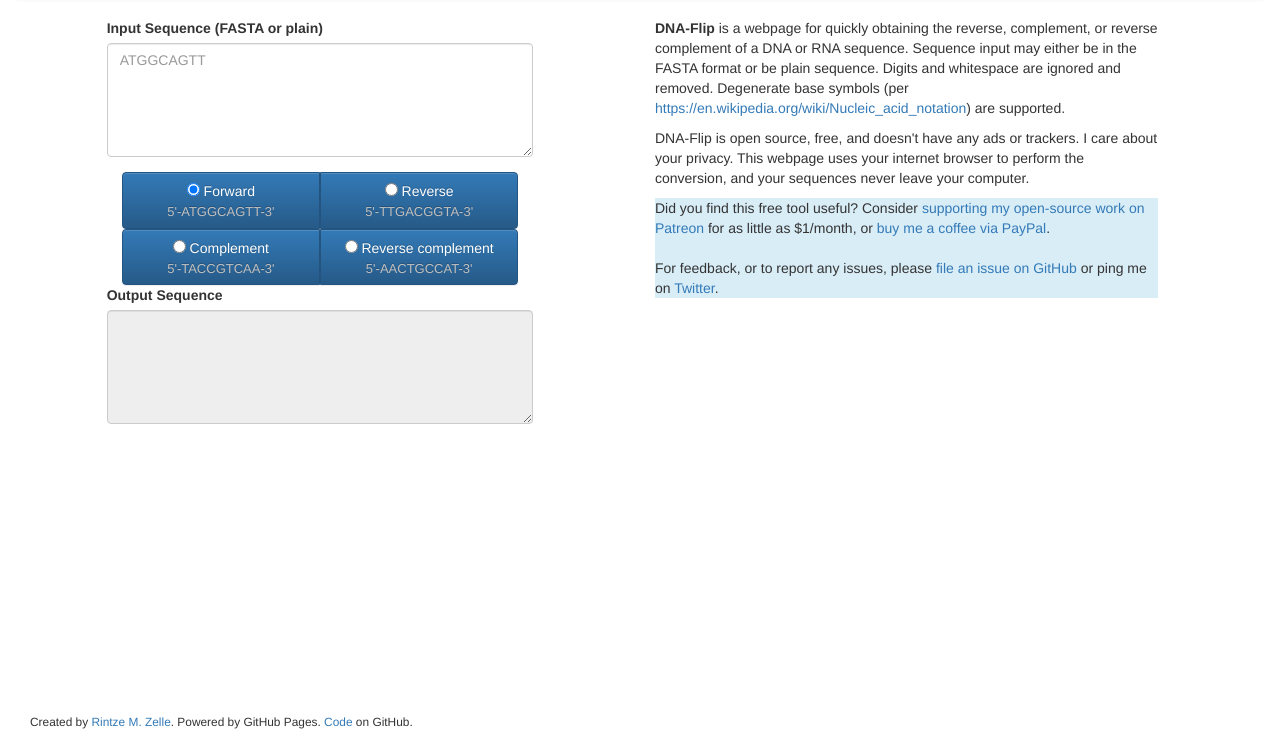
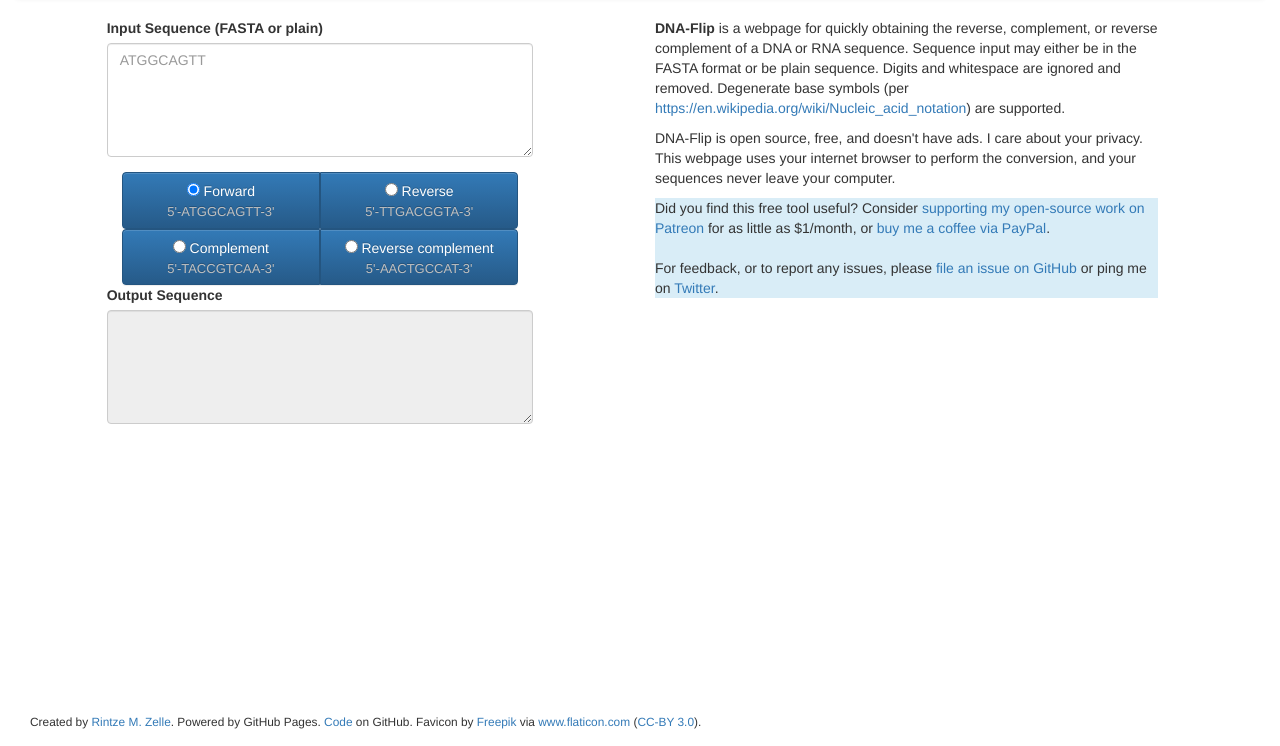
Before and after one commit to rmzelle/dna-flip, a plain HTML site: page index.html in a window 1280 px wide. Shown: the part 54-800 px from the top of the page. Drawn offline with nearby package versions, Linux system fonts and the light colour scheme.

Commit message:
Add favicon
From https://www.flaticon.com/free-icon/dna_1327514

Converted transparent background to white with Image Magick and
instructions from https://stackoverflow.com/a/28534287/1712389:

$ convert dna.png -background white -alpha remove -flatten -alpha off
dna-white.png

Converted 512x512 PNG to ICO file with http://faviconit.com/en.

Also removed mention of trackers since it looks like Privacy Badger
detects some potential trackers from Twitter and CDNJS Cloudfare
domains (probably innocent enough).

```diff
--- a/index.html
+++ b/index.html
@@ -6,7 +6,7 @@
   <meta charset="utf-8">
   <meta http-equiv="X-UA-Compatible" content="IE=edge">
   <meta name="viewport" content="width=device-width, initial-scale=1.0">
-  <link rel="icon" type="image/png" href="favicon-32x32.png">
+  <link rel="icon" type="image/png" href="favicon.ico">
   <link rel="stylesheet" href="https://cdnjs.cloudflare.com/ajax/libs/twitter-bootstrap/3.4.0/css/bootstrap.min.css">
   <link rel="stylesheet" href="https://cdnjs.cloudflare.com/ajax/libs/twitter-bootstrap/3.4.0/css/bootstrap-theme.min.css">
   <script src="https://cdnjs.cloudflare.com/ajax/libs/jquery/3.3.1/jquery.min.js"></script>
@@ -61,7 +61,7 @@
     </div>
     <div class="col-sm-offset-1 col-sm-5">
       <p><b>DNA-Flip</b> is a webpage for quickly obtaining the reverse, complement, or reverse complement of a DNA or RNA sequence. Sequence input may either be in the FASTA format or be plain sequence. Digits and whitespace are ignored and removed. Degenerate base symbols (per <a href="https://en.wikipedia.org/wiki/Nucleic_acid_notation">https://en.wikipedia.org/wiki/Nucleic_acid_notation</a>) are supported.</p>
-      <p>DNA-Flip is open source, free, and doesn't have any ads or trackers. I care about your privacy. This webpage uses your internet browser to perform the conversion, and your sequences never leave your computer.</p>
+      <p>DNA-Flip is open source, free, and doesn't have ads. I care about your privacy. This webpage uses your internet browser to perform the conversion, and your sequences never leave your computer.</p>
       <p class="bg-info">Did you find this free tool useful? Consider <a href="https://www.patreon.com/rintzezelle">supporting my open-source work on Patreon</a> for as little as $1/month, or <a href="https://www.paypal.me/RintzeZelle/2.50">buy me a coffee via PayPal</a>.<br><br>For
         feedback, or to report any issues, please <a href="https://github.com/rmzelle/dna-flip/issues">file an issue on GitHub</a> or ping me on <a href="https://twitter.com/rintzezelle">Twitter</a>.</p>
       <!--
@@ -88,7 +88,7 @@
 
   <div class="navbar navbar-fixed-bottom" role="navigation">
     <div class="container-fluid">
-      <p class="navbar-text"><small>Created by <a href="http://rintze.zelle.me/">Rintze M. Zelle</a>. Powered by GitHub Pages. <a href="https://github.com/rmzelle/dna-flip">Code</a> on GitHub.</small></p>
+      <p class="navbar-text"><small>Created by <a href="http://rintze.zelle.me/">Rintze M. Zelle</a>. Powered by GitHub Pages. <a href="https://github.com/rmzelle/dna-flip">Code</a> on GitHub. Favicon by <a href="https://www.freepik.com/" title="Freepik">Freepik</a> via <a href="https://www.flaticon.com/" title="Flaticon">www.flaticon.com</a> (<a href="http://creativecommons.org/licenses/by/3.0/" title="Creative Commons BY 3.0" target="_blank">CC-BY 3.0</a>).</small></p>
     </div>
   </div>
 <script>
```
Also changed, not shown: favicon.ico (added).
